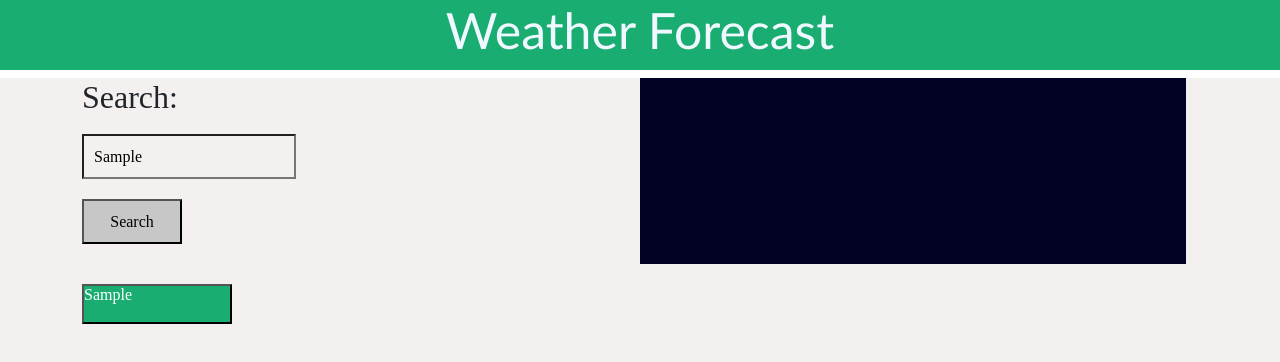
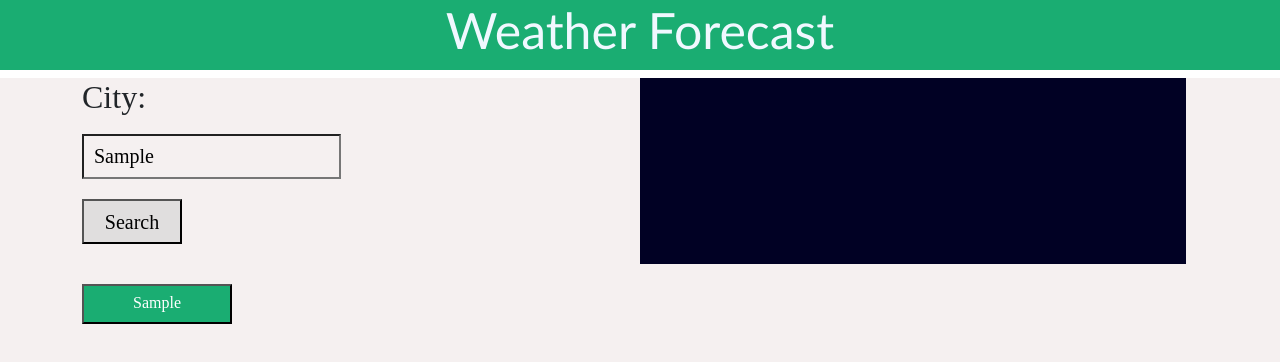
Before and after one commit to timdolan14/Weather-App, a plain HTML site: page index.html in a window 1280 px wide. Both pictures are taken after typing "Sample" into the empty fields and a click on the button "Search". Drawn offline with nearby package versions, Linux system fonts and the light colour scheme; no server answers.

Commit message:
Final Updates

```diff
--- a/index.html
+++ b/index.html
@@ -22,7 +22,7 @@
                     <div class="weather-grid">
                         <div class="col-1">
                             <form id="search-bar">
-                                <h2>Search:</h2>
+                                <h2>City:</h2>
                                 <input class="city-search" name='city' type='text' placeholder="City Name:" />
                                 <button type="button" class="search-btn btn-primary btn-lg">Search</button>
                             </form>
--- a/style.css
+++ b/style.css
@@ -17,16 +17,18 @@ h1 {
 /* Search Bar */
 .city-search {
     height: 45px;
+    font-size: 20px;
     margin-top: 10px;
     padding-left: 10px;
 }
 
 .search-btn {
+    font-size: 20px;
     margin-top: 20px;
     margin-bottom: 20px;
     width: 100px;
     height: 45px;
-    background-color: rgb(200, 199, 199);
+    background-color: rgb(224, 222, 222);
 }
 
 /* Previous Cities */
@@ -37,20 +39,17 @@ h1 {
 
 .previous-cities {
     border: black 20px;
-    text-align: justify;
-
 }
 
 .previous-cities button {
     display: grid;
-    grid-template-columns: repeat(3, 1fr);
-    gap: 20px;
     width: 150px;
     height: 40px;
     line-height: normal;
     background-color: rgb(26, 173, 114);
     color: white;
     margin-top: 20px;
+    padding-top: 8px;
 }
 
 .forecast-day p,
```
Also changed, not shown: photos/Screenshot 2023-05-25 at 5.51.35 PM.png (added), photos/photo.png (deleted), 1 other file.
